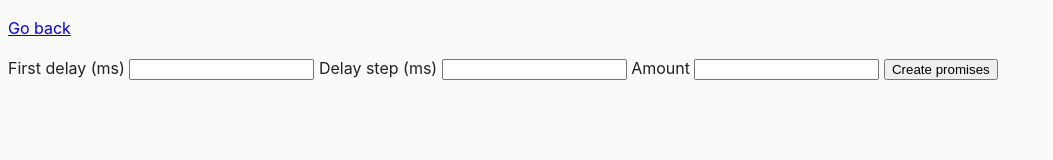
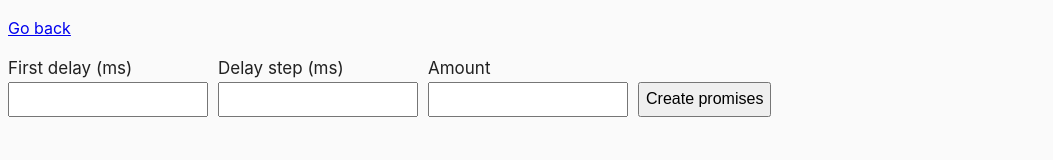
Before and after one commit to Zorbik/goit-js-hw-09, a website built with Parcel: page src/03-promises.html in a window 1280 px wide. Shown: the whole page, without its empty margins (0-1053 px from the left). Built offline with nearby package versions, Linux system fonts and the light colour scheme.

Commit message:
Update common.css

```diff
--- a/src/css/common.css
+++ b/src/css/common.css
@@ -61,3 +61,24 @@ img {
 .field .label {
   text-transform: uppercase;
 }
+.form {
+  display: flex;
+  gap: 10px;
+}
+label {
+  display: flex;
+  flex-direction: column;
+}
+label input {
+  width: 200px;
+  height: 35px;
+  font-size: inherit;
+}
+.form label {
+  font-size: 17px;
+}
+.form button {
+  height: 35px;
+  align-self: flex-end;
+  font-size: inherit;
+}
```
